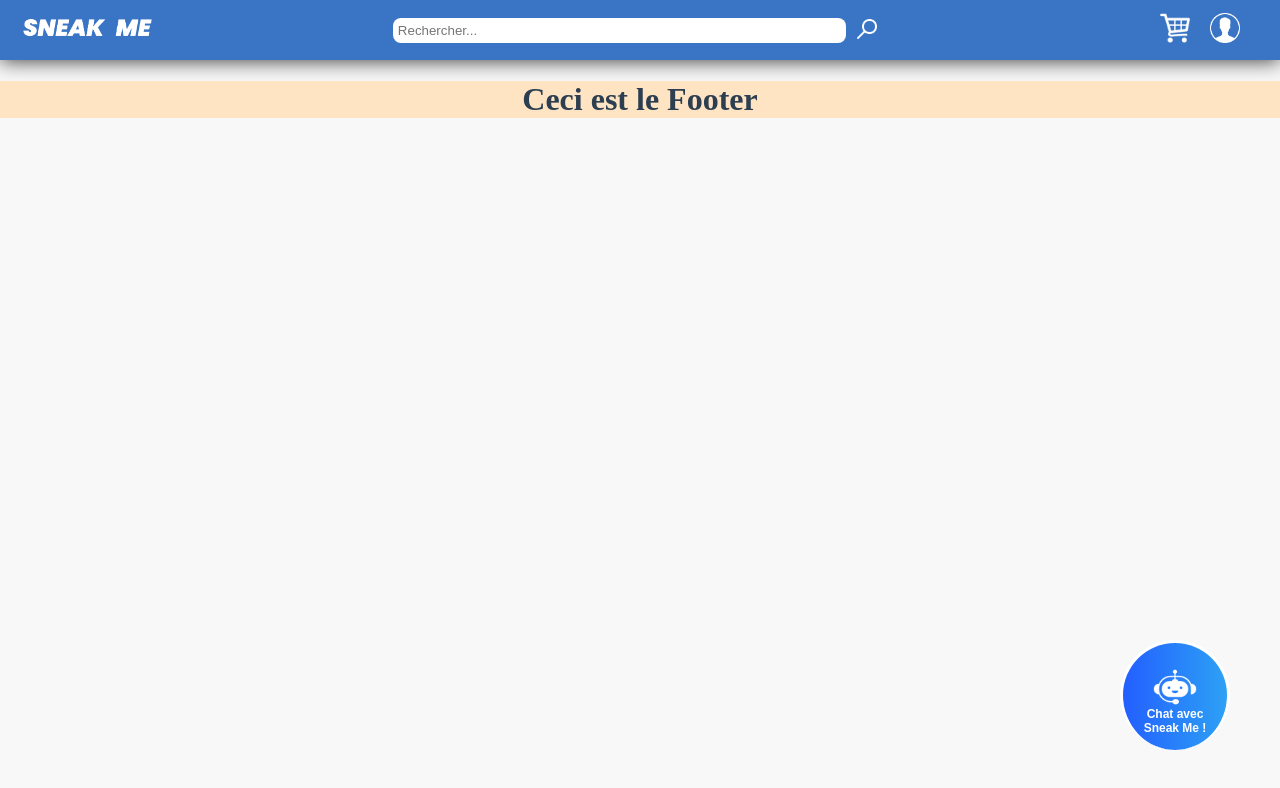
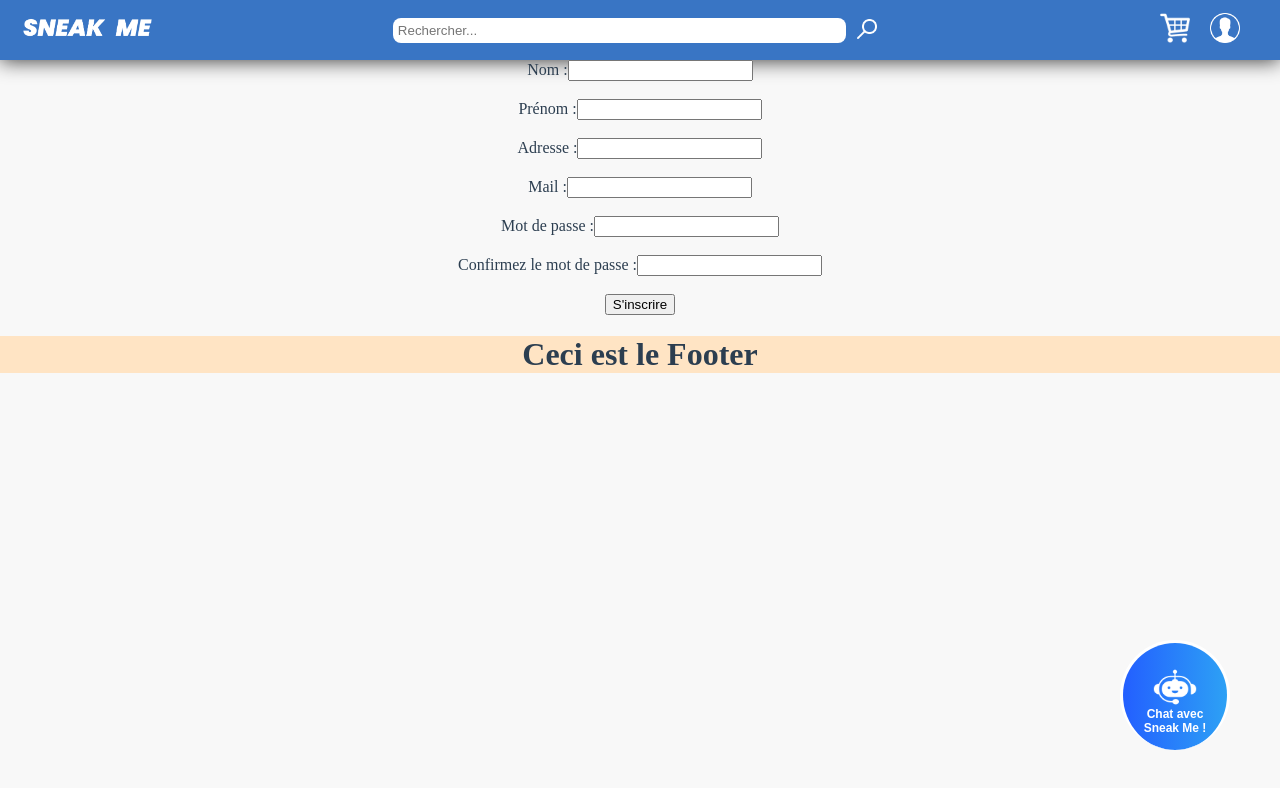
Before and after one commit to FlorianDray/cube3_efy, a Vue app: page /userForm in a window 1280 px wide. Shown: the top 788 px of the page. Built offline with nearby package versions, Linux system fonts and the light colour scheme.

Commit message:
Ajout d'un utilisateur

```diff
--- a/src/ManagerAPI.js
+++ b/src/ManagerAPI.js
@@ -9,32 +9,13 @@ export default class ManagerAPI {
    * @returns  {array} Retour API
    */
   async getAPI(functionName, params = '') {
-    let url = this.baseURL + '?functionName=' + functionName //Construction minimal d'une url
+    let url = this.baseURL + '?functionName=' + functionName; //Construction minimal d'une url
     if (params.length > 0) { //Ajout des paramètres dans l'url
-      params.map(element => url += '&' + element.name + '=' + element.value)
+      params.map(element => url += '&' + element.name + '=' + element.value);
     }
-    const response = await fetch(url) //Fetch sur le fichier index.php
-    const data = await response.json() // Réception de la réponse
-    return data //Renvoi de la réponse
-  }
-
-  /**
-   * Appel API en méthode HTTP POST
-   * @param {string} functionName Nom de la fonction visé dans index.php
-   * @param {array} params Paramètre de requête - Chaque param nécessite un objet clé + valeur
-   * @returns  {array} Retour API
-   */
-  async postAPI(functionName, params = '') {
-    let url = this.baseURL + '?functionName=' + functionName //Construction minimal d'une url
-    //Fetch sur le fichier index.php
     const response = await fetch(url, {
-      method: 'POST',
-      headers: {
-        'Content-Type': 'application/json'
-      },
-      body: JSON.stringify(params)
-    })
-    const data = await response.json() // Réception de la réponse
-    return data //Renvoi de la réponse
+    }); //Fetch sur le fichier index.php
+    const data = await response.json(); // Réception de la réponse
+    return data; //Renvoi de la réponse
   }
 }
--- a/src/router/index.js
+++ b/src/router/index.js
@@ -8,6 +8,11 @@ const router = createRouter({
       path: '/',
       name: 'home',
       component: () => import('../views/HomeView.vue')
+    },
+    {
+      path: '/userForm',
+      name: 'userform',
+      component: () => import('../views/UserFormview.vue')
     }
   ]
 })
--- /dev/null
+++ b/src/views/UserFormview.vue
@@ -0,0 +1,84 @@
+<template>
+  <form @submit.prevent="checkForm">
+    <label for="last_name">Nom :</label>
+    <input type="text " id="last_name" name="last_name" v-model="this.last_name" required><br><br>
+    <label for="first_name">Prénom :</label>
+    <input type="text" id="first_name" name="first_name" v-model="this.first_name" required><br><br>
+    <label for="adress">Adresse :</label>
+    <input type="text" id="adress" name="adress" v-model="this.adress" required><br><br>
+    <label for="mail">Mail :</label>
+    <input type="mail" id="mail" name="mail" v-model="this.mail" required><br><br>
+    <label for="password">Mot de passe :</label>
+    <input type="password" id="password" name="password" v-model="this.password" required><br><br>
+    <label for="confirm_password">Confirmez le mot de passe :</label>
+    <input type="password" id="confirm_password" name="confirm_password" v-model="this.confirm_password" required><br><br>
+    <input type="submit" value="S'inscrire">
+  </form>
+  <div v-if="validation" class="modal" :class="{ success: validation.success }">
+    <p>{{ validation.message }}</p>
+  </div>
+</template>
+
+<script>
+import ManagerAPI from '../ManagerAPI'
+export default {
+  name: 'UserView',
+  data() {
+    return {
+      manager : new ManagerAPI(),
+      confirm_password: '',
+      first_name: '',
+      last_name: '',
+      password: '',
+      mail: '',
+      adress: '',
+      errors: [],
+      validation: null
+    }
+  },
+  methods: {
+    async checkForm() {
+      if (!this.last_name) {
+        this.errors.push('Le nom est requis.')
+      } else if (!this.first_name) {
+        this.errors.push('Le prénom est requis.')
+      } else if (!this.adress) {
+        this.errors.push('L\'adresse est requise.')
+      } else if (!this.mail) {
+        this.errors.push('Le mail est requis.')
+      } else if (!this.password || this.password != this.confirm_password) {
+        this.errors.push('Le mot de passe n\'est pas valide.')
+      } else {
+        let params = [
+          {
+            name: 'last_nam',
+            value: this.last_name
+          },
+          {
+            name: 'first_name',
+            value: this.first_name
+          },
+          {
+            name: 'mail',
+            value: this.mail
+          },
+          {
+            name: 'adress',
+            value: this.adress
+          },
+        ]
+        await this.submitForm(params)
+      }
+    },
+    async submitForm(params) {
+      try {
+        await this.manager.getAPI('addUser', params)
+        this.validation = { success: true, message: 'Utilisateur ajouté avec succès' }
+      } catch (error) {
+        console.log(error)
+        this.validation = { success: false, message: 'Une erreur est survenue lors de l\'ajout de l\'utilisateur' }
+      }
+    },
+  }
+}
+</script>
```
Also changed, not shown: 2 other files (tests, documents, lock files or other folders).
